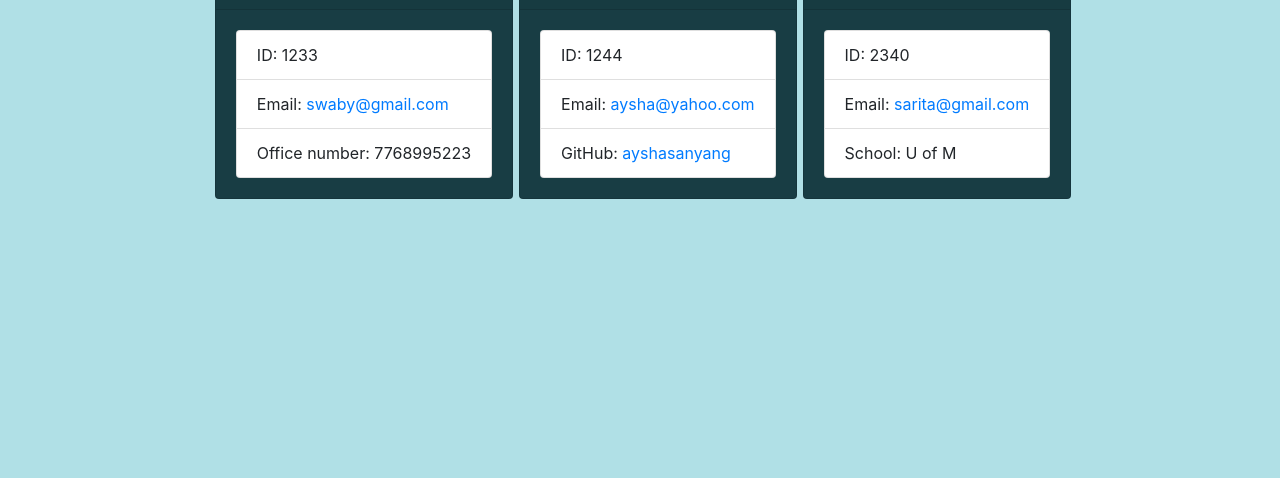
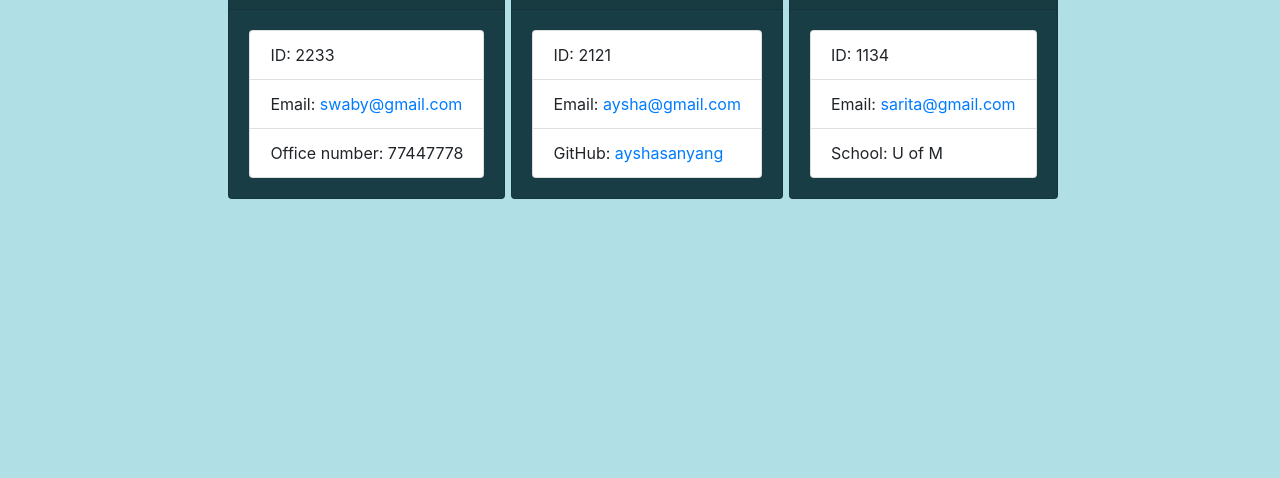
Before and after one commit to ayshasanyang/Team-Profile-Generator, a website: page output/team.html in a window 1280 px wide. Shown: the part 322-800 px from the top of the page. Drawn offline with nearby package versions, Linux system fonts and the light colour scheme.

```diff
--- a/output/team.html
+++ b/output/team.html
@@ -30,9 +30,9 @@
     </div>
     <div class="card-body">
         <ul class="list-group">
-            <li class="list-group-item">ID: 1233</li>
+            <li class="list-group-item">ID: 2233</li>
             <li class="list-group-item">Email: <a href="mailto:swaby@gmail.com">swaby@gmail.com</a></li>
-            <li class="list-group-item">Office number: 7768995223</li>
+            <li class="list-group-item">Office number: 77447778</li>
         </ul>
     </div>
 </div>
@@ -43,8 +43,8 @@
     </div>
     <div class="card-body">
         <ul class="list-group">
-            <li class="list-group-item">ID: 1244</li>
-            <li class="list-group-item">Email: <a href="mailto:aysha@yahoo.com">aysha@yahoo.com</a></li>
+            <li class="list-group-item">ID: 2121</li>
+            <li class="list-group-item">Email: <a href="mailto:aysha@gmail.com">aysha@gmail.com</a></li>
             <li class="list-group-item">GitHub: <a href="https://github.com/ayshasanyang" target="_blank" rel="noopener noreferrer">ayshasanyang</a></li>
         </ul>
     </div>
@@ -56,7 +56,7 @@
     </div>
     <div class="card-body">
         <ul class="list-group">
-            <li class="list-group-item">ID: 2340</li>
+            <li class="list-group-item">ID: 1134</li>
             <li class="list-group-item">Email: <a href="mailto:sarita@gmail.com">sarita@gmail.com</a></li>
             <li class="list-group-item">School: U of M</li>
         </ul>
```
Also changed, not shown: README.md, output/style.css (line endings or trailing spaces), 1 other file.
